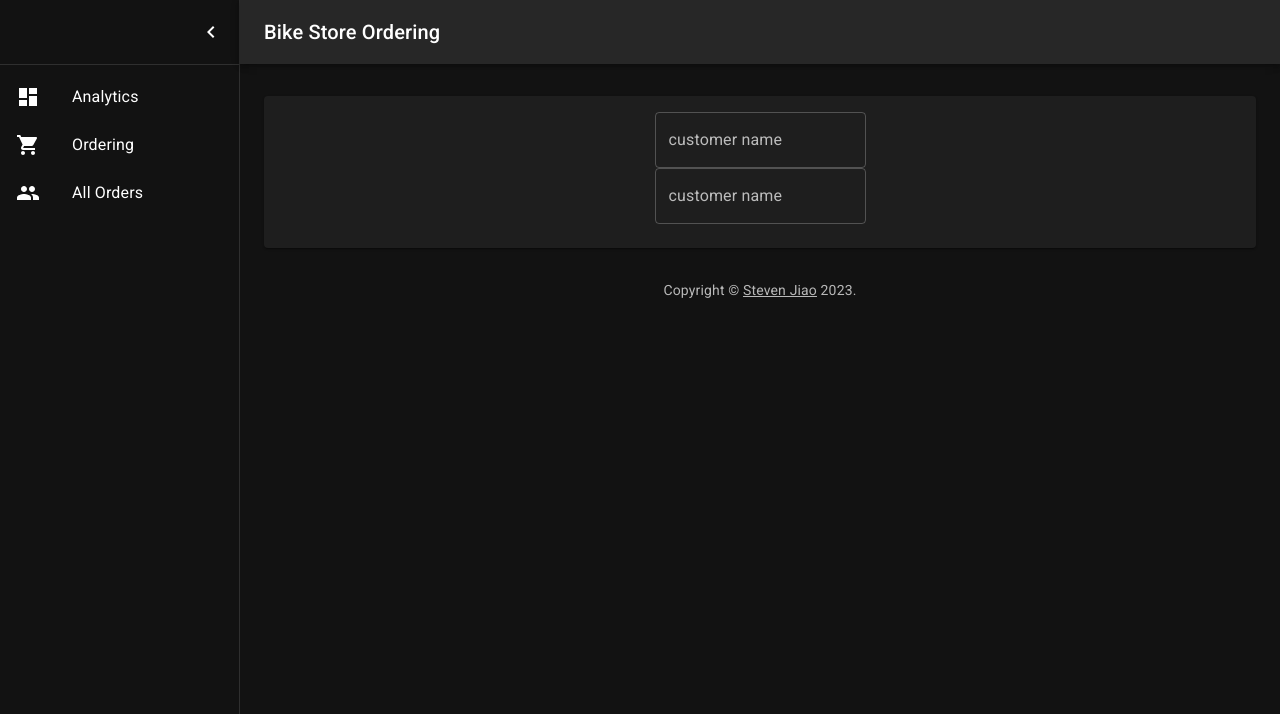
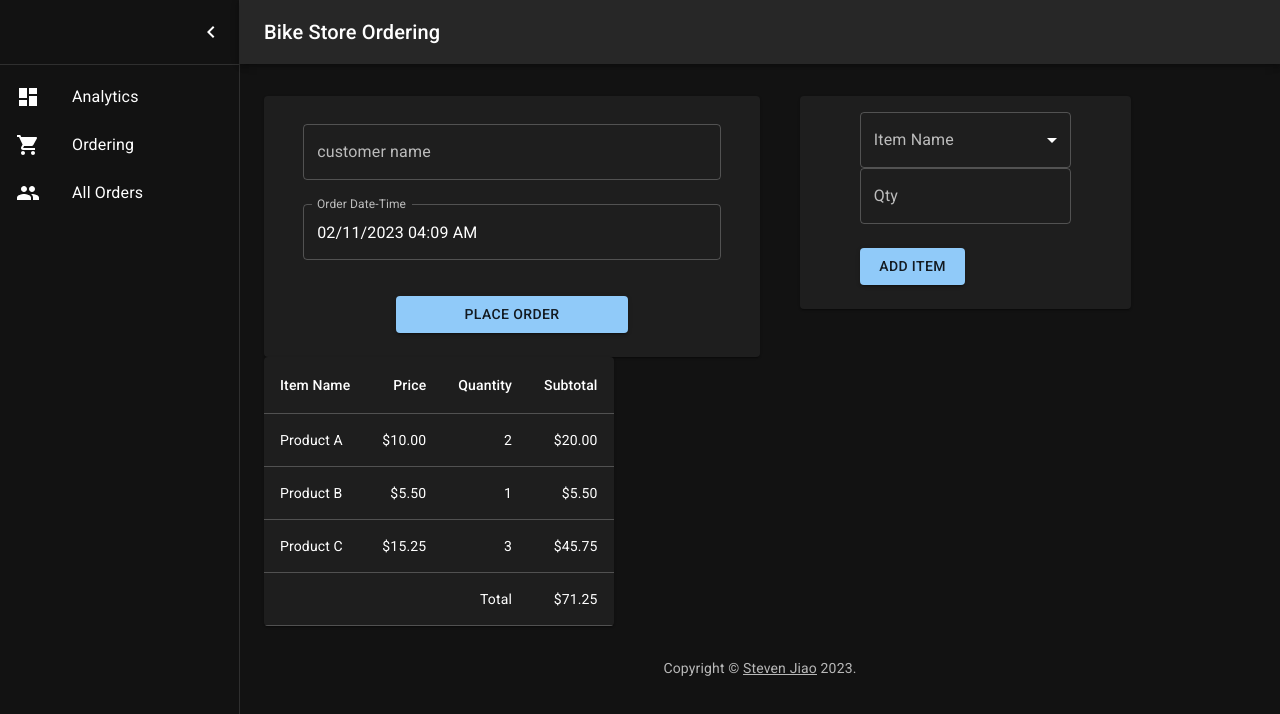
Before and after one commit to StevenJiao/bike-shop, a React (Create React App) app in the folder client/: page /dashboard/ordering in a window 1280 px wide. Shown: the top 714 px of the page. Built offline with nearby package versions, Linux system fonts and the light colour scheme.

Commit message:
added order page with all functional components

```diff
--- a/client/package.json
+++ b/client/package.json
@@ -8,10 +8,12 @@
     "@fontsource/roboto": "^4.5.8",
     "@mui/icons-material": "^5.11.0",
     "@mui/material": "^5.11.8",
+    "@mui/x-date-pickers": "^5.0.18",
     "@testing-library/jest-dom": "^5.16.5",
     "@testing-library/react": "^13.4.0",
     "@testing-library/user-event": "^13.5.0",
     "axios": "^1.3.2",
+    "dayjs": "^1.11.7",
     "react": "^18.2.0",
     "react-dom": "^18.2.0",
     "react-router-dom": "^6.8.1",
--- /dev/null
+++ b/client/src/components/DateTimeSelect.js
@@ -0,0 +1,22 @@
+import * as React from 'react';
+import dayjs from 'dayjs';
+import TextField from '@mui/material/TextField';
+import { LocalizationProvider } from '@mui/x-date-pickers/LocalizationProvider';
+import { AdapterDayjs } from '@mui/x-date-pickers/AdapterDayjs';
+import { DateTimePicker } from '@mui/x-date-pickers/DateTimePicker';
+
+export default function DateTimeSelect(props) {
+  const {value, onChange } = props;
+
+  return (
+    <LocalizationProvider dateAdapter={AdapterDayjs}>
+        <DateTimePicker
+          label="Order Date-Time"
+          name="date_time"
+          value={value}
+          onChange={onChange}
+          renderInput={(params) => <TextField {...params} />}
+        />
+    </LocalizationProvider>
+  );
+}
--- a/client/src/components/Login.js
+++ b/client/src/components/Login.js
@@ -64,7 +64,7 @@ export default function Login() {
                     <Box sx={{
                         '& .MuiTextField-root': {
                             margin: 1,
-                            width: "90%"
+                            width: "50%"
                         }
                     }}>
                         <form noValidate autoComplete="off" onSubmit={login}>
@@ -100,9 +100,9 @@ export default function Login() {
                             <Button
                                 type="submit"
                                 variant='contained'
-                                sx={{ width: "90%" }}
+                                sx={{ width: "40%", m: 4 }}
                             >
-                            Login
+                                Login
                             </Button>
                         </form>
                     </Box>
--- /dev/null
+++ b/client/src/components/OrderSummary.js
@@ -0,0 +1,43 @@
+import { useState } from 'react';
+import { Table, TableBody, TableCell, TableContainer, TableHead, TableRow, Paper } from '@mui/material';
+
+function OrderSummary() {
+  const [items, setItems] = useState([
+    { name: 'Product A', price: 10.00, quantity: 2 },
+    { name: 'Product B', price: 5.50, quantity: 1 },
+    { name: 'Product C', price: 15.25, quantity: 3 }
+  ]);
+
+  const total = items.reduce((acc, item) => acc + item.price * item.quantity, 0);
+
+  return (
+    <TableContainer component={Paper}>
+      <Table>
+        <TableHead>
+          <TableRow>
+            <TableCell>Item Name</TableCell>
+            <TableCell align="right">Price</TableCell>
+            <TableCell align="right">Quantity</TableCell>
+            <TableCell align="right">Subtotal</TableCell>
+          </TableRow>
+        </TableHead>
+        <TableBody>
+          {items.map((item, index) => (
+            <TableRow key={index}>
+              <TableCell>{item.name}</TableCell>
+              <TableCell align="right">${item.price.toFixed(2)}</TableCell>
+              <TableCell align="right">{item.quantity}</TableCell>
+              <TableCell align="right">${(item.price * item.quantity).toFixed(2)}</TableCell>
+            </TableRow>
+          ))}
+          <TableRow>
+            <TableCell colSpan={3} align="right">Total</TableCell>
+            <TableCell align="right">${total.toFixed(2)}</TableCell>
+          </TableRow>
+        </TableBody>
+      </Table>
+    </TableContainer>
+  );
+}
+
+export default OrderSummary;
--- a/client/src/components/Ordering.js
+++ b/client/src/components/Ordering.js
@@ -1,26 +1,123 @@
-import React, { useContext } from 'react'
-import useStateContext, { stateContext } from '../hooks/useStateContext'
-import Center from './Center'
-import { Button, Card, CardContent, TextField, Typography } from '@mui/material'
+import React, { useContext } from 'react';
+import useStateContext, { stateContext } from '../hooks/useStateContext';
+import { Box } from '@mui/system'
+import Center from './Center';
+import dayjs from 'dayjs';
+import { Button, Card, CardContent, FormControl, Grid, InputLabel, MenuItem, Select, TextField, Typography } from '@mui/material';
+import useForm from '../hooks/useForm'
+import OrderSummary from './OrderSummary';
+import DateTimeSelect from './DateTimeSelect';
+
+const getFreshModel = () => ({
+    name: '',
+    pwd: '',
+    item_name: '',
+    date_time: dayjs(),
+    salt: 'none'
+});
 
 export default function Order() {
-    const { context, setContext } = useStateContext()
+    const { context, setContext } = useStateContext();
+
+    const placeOrder = e => {
+        // e.preventDefault();
+    }
+
+    const addItem = e => {
+        e.preventDefault();
+    }
+
+    const {
+        values,
+        // setValues,
+        errors,
+        setErrors,
+        handleInputChange
+    } = useForm(getFreshModel);
 
     return (
+        <Grid container spacing={0}>
+            <Grid xs={6} item>
                 <Card sx={{ width: "400"}}>
                     <CardContent sx={{textAlign: 'center'}}>
-                <form>
+                        <Box sx={{
+                                '& .MuiTextField-root': {
+                                    margin: 1.5,
+                                    width: "90%"
+                                }
+                            }}
+                        >
+                            <form noValidate autoComplete="off" onSubmit={placeOrder}>
                                 <TextField
                                     name='customer_name'
                                     label='customer name'>
                                 </TextField>
-                    <br></br>
-                    <TextField
-                        name='customer_name'
-                        label='customer name'>
-                    </TextField>
+                                <DateTimeSelect
+                                    value={values.date_time}
+                                    onChange={handleInputChange}
+                                    name="date_time"
+                                ></DateTimeSelect>
+                                {console.log(values)}
+                                <Button
+                                    type="submit"
+                                    variant='contained'
+                                    sx={{ width: "50%", mt: 3 }}
+                                >
+                                    Place Order
+                                </Button>
                             </form>
+                        </Box>
                     </CardContent>
                 </Card>
+            </Grid>
+
+            <Grid xs={4} ml={5} item>
+                <Card sx={{ width: "400"}}>
+                    <CardContent sx={{textAlign: 'center'}}>
+                        {/* <Box sx={{
+                                '& .MuiTextField-root': {
+                                    margin: 1,
+                                    width: "90%"
+                                }
+                            }}
+                        > */}
+                            <FormControl noValidate autoComplete="off" onSubmit={addItem}>
+                                <InputLabel id="item_select_label">Item Name</InputLabel>
+                                <Select
+                                    labelId="item_select_label"
+                                    id="item_name"
+                                    name="item_name"
+                                    label='Item Name'
+                                    onChange={handleInputChange}
+                                    value={values.item_name}
+                                >
+                                    <MenuItem value={"Mountain Bike"}>Mountain Bike</MenuItem>
+                                </Select>
+                                <TextField
+                                    id="item_qty"
+                                    name="item_qty"
+                                    label='Qty'
+                                    inputProps={{
+                                        inputMode: 'numeric',
+                                        pattern: '[0-9]*'
+                                    }}
+                                />
+                                <Button
+                                    type="submit"
+                                    variant='contained'
+                                    sx={{ width: "50%", mt: 3 }}
+                                >
+                                    Add Item
+                                </Button>
+                            </FormControl>
+                        {/* </Box> */}
+                    </CardContent>
+                </Card>
+            </Grid>
+
+            <Grid item>
+                <OrderSummary></OrderSummary>
+            </Grid>
+        </Grid>
     )
 }
```
Also changed, not shown: client/src/components/dashboard/Analytics.js (+4 -4 lines), 1 other file (tests, documents, lock files or other folders). Lines whose indentation alone changed are shown as unchanged.
